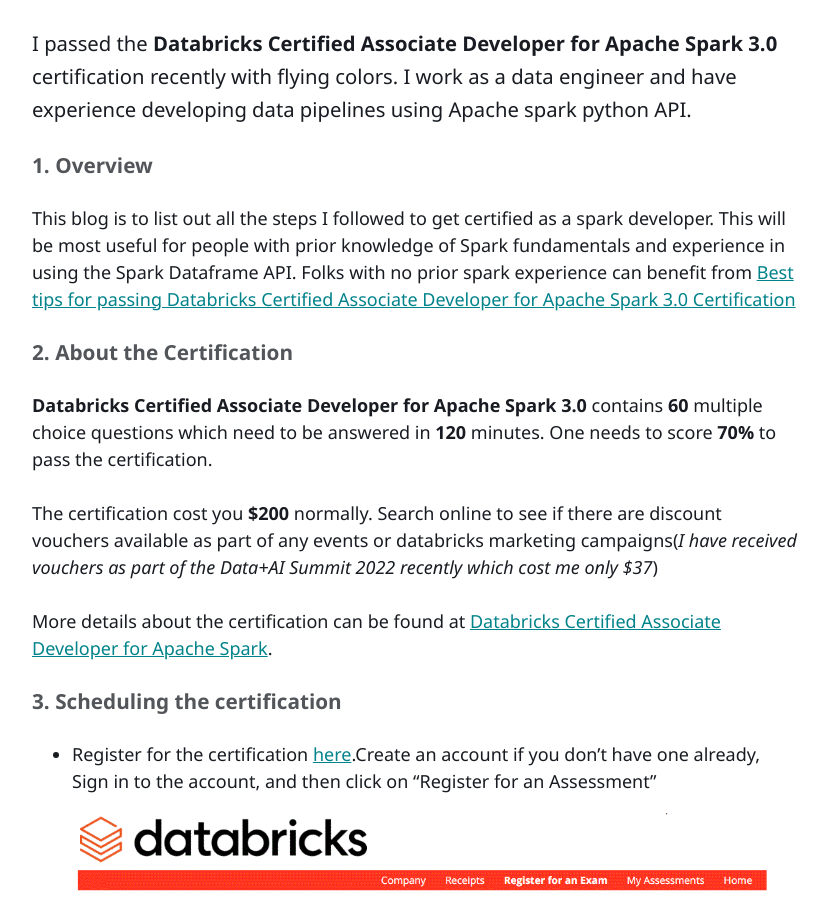
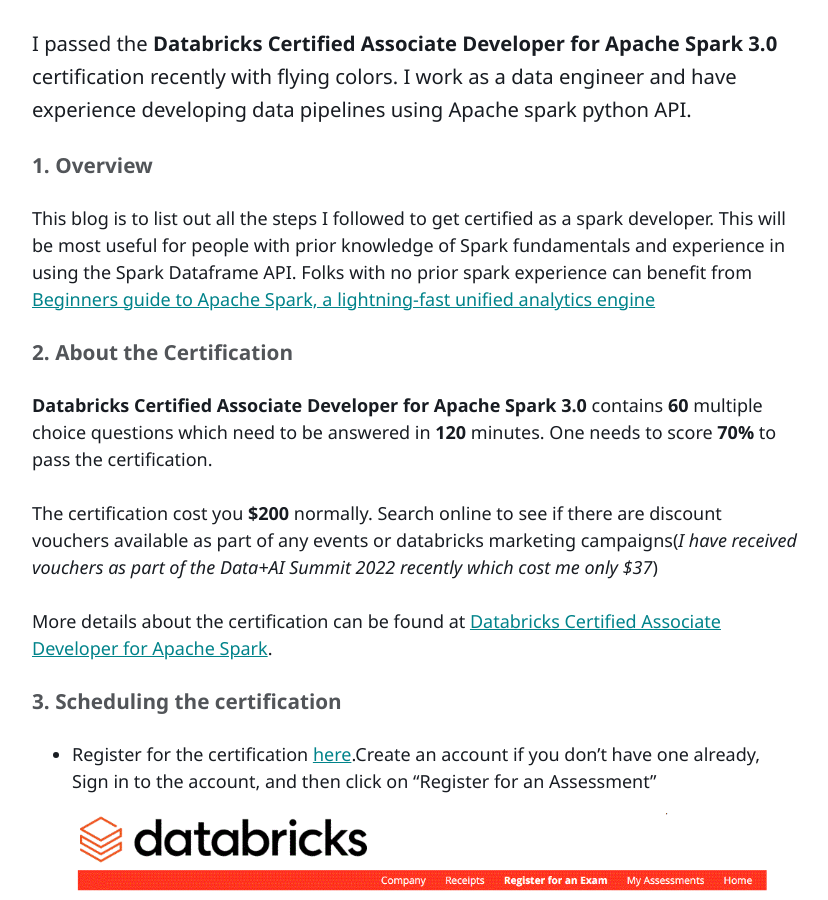
Before and after one commit to sibyabin/blogs, a Jekyll site: the page built from _posts/2022-08-10-how-i-passed-databricks-certified-associate-developer-for-apachespark-certification.md, in a window 1280 px wide and 900 px high, scrolled down 388 px. Shown: the whole window, without its empty margins (40-868 px from the left). Built offline with Jekyll 4.4.1, drawn with Linux system fonts in a browser that asks for light colours; some of the changed text lies outside the part shown.

Commit message:
url correction

```diff
--- a/_config.yml
+++ b/_config.yml
@@ -15,6 +15,7 @@
 baseurl: "/blogs"
 url: "https://sibyabin.github.io"
 repository: "sibyabin/sibyabin.github.io"
+copyright: "© 2022 | Siby Abin Thomas. All rights reserved."
 author:
   name: Siby Abin Thomas
   twitter: sibyoncloud
--- a/_posts/2022-08-10-how-i-passed-databricks-certified-associate-developer-for-apachespark-certification.md
+++ b/_posts/2022-08-10-how-i-passed-databricks-certified-associate-developer-for-apachespark-certification.md
@@ -21,7 +21,7 @@
 
 #### 1. Overview
 
-This blog is to list out all the steps I followed to get certified as a spark developer. This will be most useful for people with prior knowledge of Spark fundamentals and experience in using the Spark Dataframe API. Folks with no prior spark experience can benefit from [Best tips for passing Databricks Certified Associate Developer for Apache Spark 3.0 Certification]("2022-08-10-best-tips-for-passing-databricks-certified-associate-developer-for-apachespark.md")
+This blog is to list out all the steps I followed to get certified as a spark developer. This will be most useful for people with prior knowledge of Spark fundamentals and experience in using the Spark Dataframe API. Folks with no prior spark experience can benefit from [Beginners guide to Apache Spark, a lightning-fast unified analytics engine]({{site.baseurl}}/learning/apache-spark/beginners-guide-to-apachespark-lightning-fast-unified-engine)
 
 #### 2. About the Certification
 
@@ -55,7 +55,7 @@
 You are good to attempt the certification if you scored 90% or above in the practice exam. The nature of the questions in the actual certification exam is more similar to that of the practice exam.
 
 If you are scoring less than 90% in the practice exam, you may need to prepare more.
-Please see [Beginners guide to Apache Spark, a lightning-fast unified analytics engine]("2022-08-07-beginners-guide-to-apachespark-lightning-fast-unified-engine.md")
+Please see [Beginners guide to Apache Spark, a lightning-fast unified analytics engine]({{site.baseurl}}/learning/apache-spark/beginners-guide-to-apachespark-lightning-fast-unified-engine)
 
 >
 Ensure to use the respective test aid of your language of choice while attending the practice exam :  [Python](https://www.webassessor.com/zz/DATABRICKS/Python_v2.html) or [Scala](https://www.webassessor.com/zz/DATABRICKS/Scala_v2.html).
```
